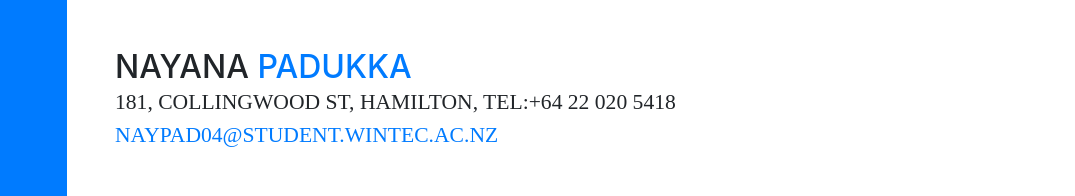
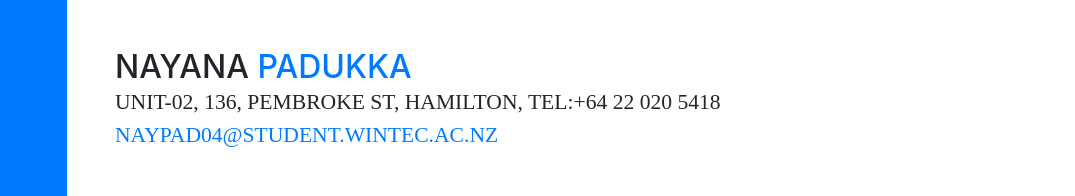
Before and after one commit to nayanavss/My-Profile-2025, a website with bundled scripts: page index.html in a window 1280 px wide. Shown: the top 196 px of the page, 205-1280 px from the left. Built offline with nearby package versions, Linux system fonts and the light colour scheme; a web font is replaced by a local one.

Commit message:
Your commit message here

```diff
--- a/index.html
+++ b/index.html
@@ -79,7 +79,7 @@
           <h2 class="mb-0">Nayana
             <span class="text-primary">Padukka</span>
           </h2>
-          <div class="subheading mb-5">181,  Collingwood st,  Hamilton, Tel:+64 22 020 5418
+          <div class="subheading mb-5">Unit-02, 136,  Pembroke St,  Hamilton, Tel:+64 22 020 5418
             <a href="mailto:naypad04">naypad04@student.wintec.ac.nz</a>
           </div>
           <p class="mb-5">A seasoned IT professional with over 15 years of experience, I began as a programmer and have excelled in business analysis, project management, quality assurance, and IT training within the Information Technology sector. Highly skilled in analyzing business needs and translating them into software solutions, I deliver technology-driven results aligned with business goals. With demonstrated expertise in managing end-to-end project lifecycles, I ensure timely, on-scope, and on-budget delivery. Adept at stakeholder communication, risk management, and leading cross-functional teams, I drive growth and operational efficiency using strong analytical and project management skills to provide impactful solutions and streamline processes.</p>
```
